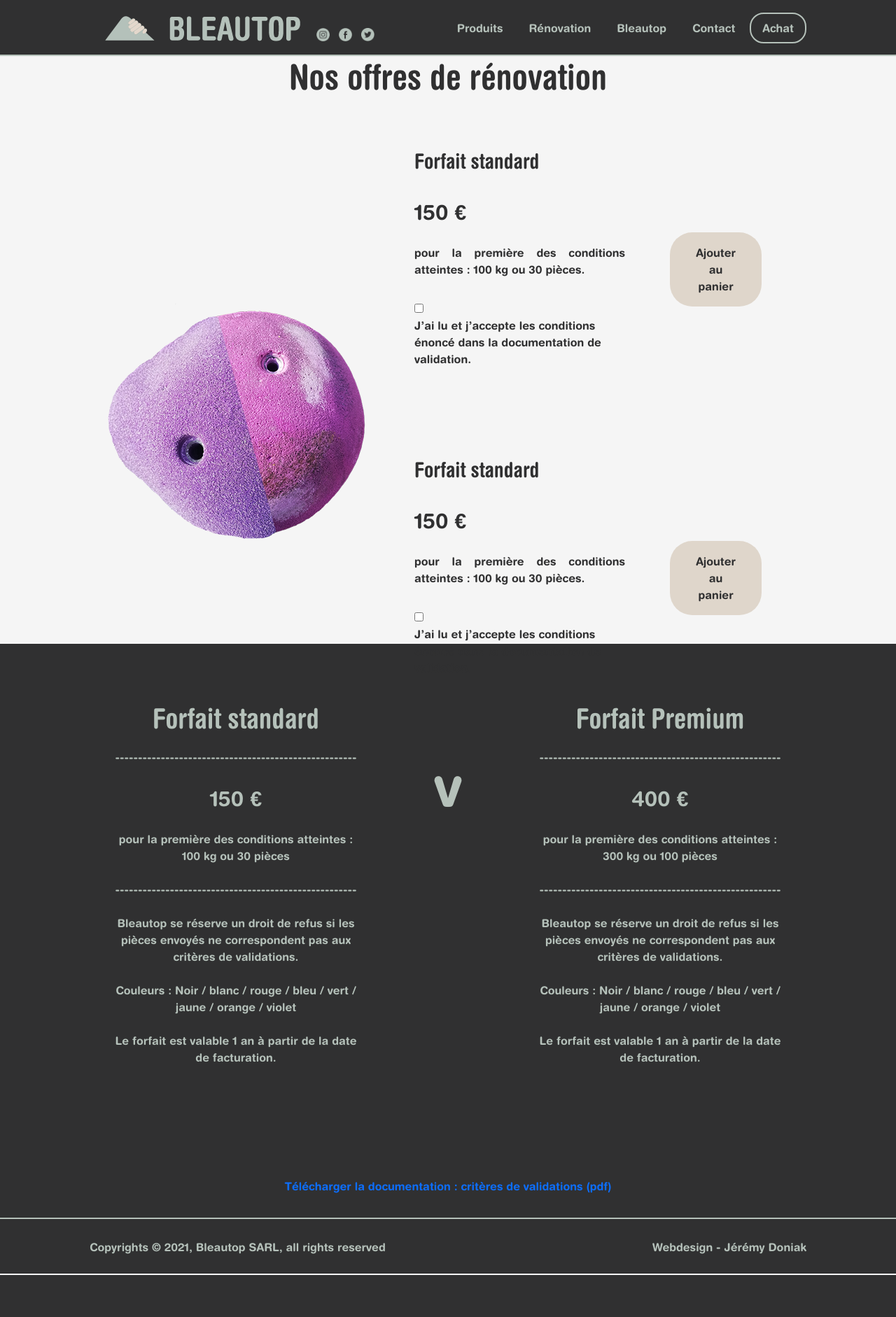
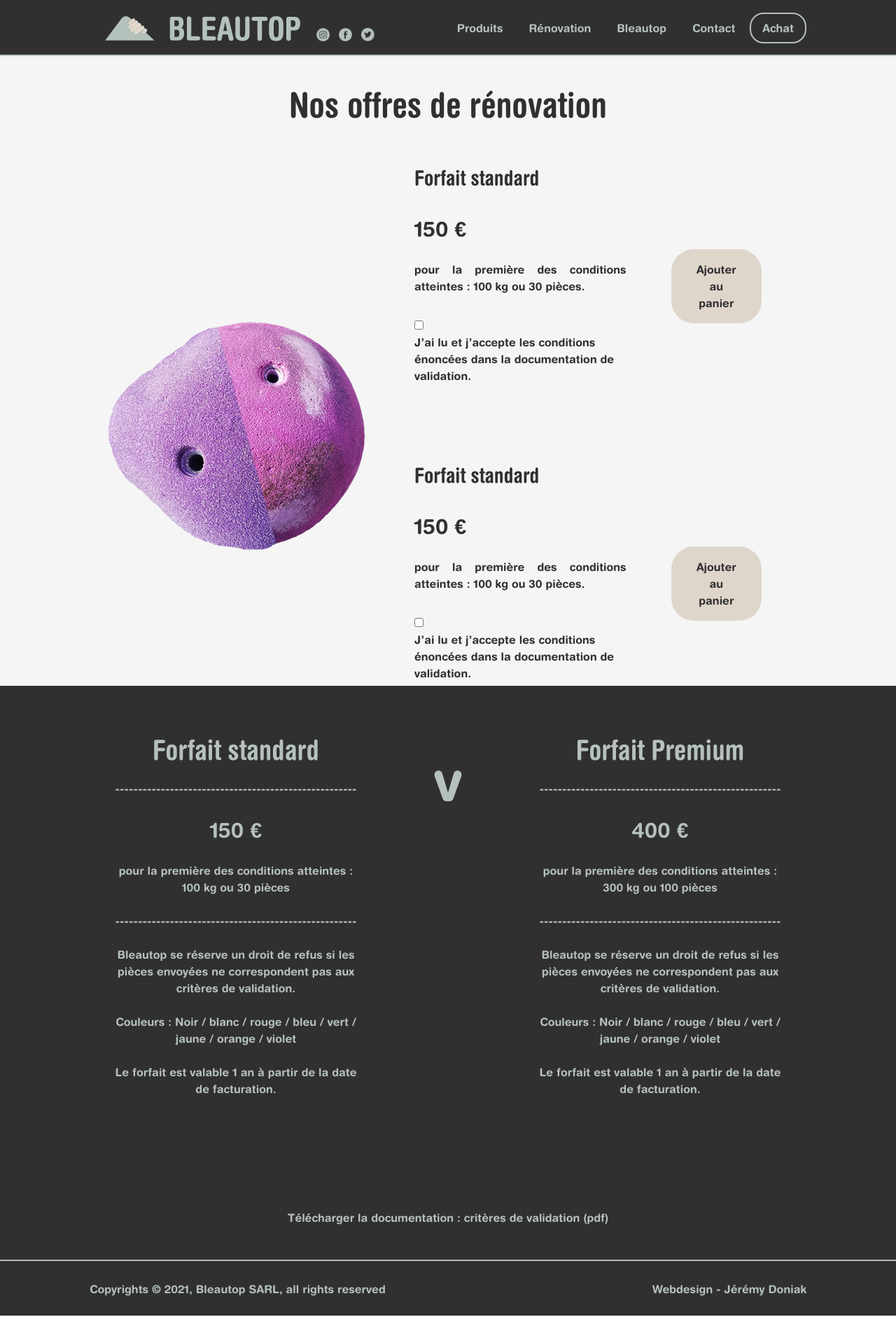
Before and after one commit to jeremyDoniak/projet_bleautop, a Symfony app: template templates/home/renovation.html.twig in a window 1280 px wide. Shown: the whole page at 70% size. Before the commit the page ends 1822 px from the top, so only its background shows below. Run offline with Twig, Linux system fonts and the light colour scheme; the template is opened without the code that fills it, so the values that code supplies are empty; some libraries are stand-ins or nearby versions.

Commit message:
correction html et css des pages importées

```diff
--- a/public/css/base.css
+++ b/public/css/base.css
@@ -534,14 +538,14 @@
     font-size: 50px;
 }
 
-.arrow_down a, .arrow_down a{
+.arrow_down a {
     font-size: 80px;
     color: #B5C1BA;
     cursor: pointer;
     z-index: 8000;
 }
 
-.arrow_down a:hover, .arrow_down a:hover{
+.arrow_down a:hover {
     font-size: 80px;
     color: #303031;
     transition: all 0.3s ease-in-out;
@@ -549,13 +553,12 @@
 }
 
 .renovation {
-    height: 920px;
+    height: 980px;
     background-color: #f5f5f5;
-    padding: 80px 10% 0 10%;
+    padding: 120px 10% 0 10%;
     display: flex;
     flex-direction: column;
     align-items: center;
-    justify-content:space-evenly;
 }
 
 .renovation_container {
@@ -565,7 +568,7 @@
 
 .card_renov{
     display: flex;
-    margin:2em;
+    margin:1em 2em;
     align-items: center;
 }
 
@@ -591,6 +594,10 @@
 .renov_forfait {
     height: 820px;
     background-color: #303031;
+}
+
+.renov_forfait a {
+    color: #B5C1BA;
 }
 
 .renov_forfait div{
@@ -622,12 +629,13 @@
 
 .renov_forfait a {
     text-decoration: solid;
+    margin-bottom: 1.8em;
 }
 
 /*//////////////////////////////// PAGE - CONTACT ////////////////////////////////*/
 
 .contact {
-    height: 420px;
+    height: 580px;
     background-color: #f5f5f5;
     padding: 80px 10% 0 10%;
     display: flex;
--- a/templates/base.html.twig
+++ b/templates/base.html.twig
@@ -54,7 +54,7 @@
                             <a href="{{ path('renovation') }}">Rénovation</a>
                         </li>
                         <li>
-                            <a href="{{ path('home#sec_about') }}">Bleautop</a>
+                            <a href="{{ path('home') }}#sec_about">Bleautop</a>
                         </li>
                         <li>
                             <a href="{{ path('contact') }}">Contact</a>
--- a/templates/home/produits.html.twig
+++ b/templates/home/produits.html.twig
@@ -4,4 +4,8 @@
 
 {% block body %}
 
+<section class="produits">
+
+</section>
+
 {% endblock %}
--- a/templates/home/renovation.html.twig
+++ b/templates/home/renovation.html.twig
@@ -8,7 +8,7 @@
         <h1>Nos offres de rénovation</h1>
         <div class="renovation_container">
             <div>
-                <img src="assets/img/bi-prise_web.png" alt="exemple de prise avant et après rénovation">
+                <img src="{{ asset('img/bi-prise_web.png') }}" alt="exemple de prise avant et après rénovation">
             </div>
             <div>
                 <div class="card_renov">
@@ -19,7 +19,7 @@
                         <div class="check_condition">
                             <span>
                                 <input type="checkbox" name="check">
-                                <label for="check">J’ai lu et j’accepte les conditions énoncé dans la documentation de validation.</label>
+                                <label for="check">J’ai lu et j’accepte les conditions énoncées dans la documentation de validation.</label>
                             </span>
                         </div>
                     </div>
@@ -35,7 +35,7 @@
                         <div class="check_condition">
                             <span>
                                 <input type="checkbox" name="check">
-                                <label for="check">J’ai lu et j’accepte les conditions énoncé dans la documentation de validation.</label>
+                                <label for="check">J’ai lu et j’accepte les conditions énoncées dans la documentation de validation.</label>
                             </span>
                         </div>
                     </div>
@@ -47,7 +47,7 @@
 
         </div>
         <div class="arrow_down">
-            <a href="index.php?page=renovation#renovation_forfait">v</a>
+            <a href="{{ path('renovation') }}#renovation_forfait">v</a>
         </div>
 
     </section>
@@ -60,7 +60,7 @@
                     <b>150 €</b><br><br>
                     pour la première des conditions atteintes : 100 kg ou 30 pièces<br><br>
                     -----------------------------------------------------<br><br>
-                    Bleautop se réserve un droit de refus si les pièces envoyés ne correspondent pas aux critères de validations.<br><br>
+                    Bleautop se réserve un droit de refus si les pièces envoyées ne correspondent pas aux critères de validation.<br><br>
                     Couleurs : Noir / blanc / rouge / bleu / vert / jaune / orange / violet<br><br>
                     Le forfait est valable 1 an à partir de la date de facturation.
                 </p>
@@ -71,14 +71,14 @@
                 <b>400 €</b><br><br>
                 pour la première des conditions atteintes : 300 kg ou 100 pièces<br><br>
                 -----------------------------------------------------<br><br>
-                Bleautop se réserve un droit de refus si les pièces envoyés ne correspondent pas aux critères de validations.<br><br>
+                Bleautop se réserve un droit de refus si les pièces envoyées ne correspondent pas aux critères de validation.<br><br>
                 Couleurs : Noir / blanc / rouge / bleu / vert / jaune / orange / violet<br><br>
                 Le forfait est valable 1 an à partir de la date de facturation.
                 </p>
             </div>
         </div>
         <div>
-            <a href="#">Télécharger la documentation : critères de validations (pdf)</a>
+            <a href="#">Télécharger la documentation : critères de validation (pdf)</a>
         </div>
     </section>
 
```
Also changed, not shown: other parts of public/css/base.css (+26 -3 lines), src/Controller/HomeController.php (+0 -8 lines), templates/home/contact.html.twig (+8 -5 lines).
